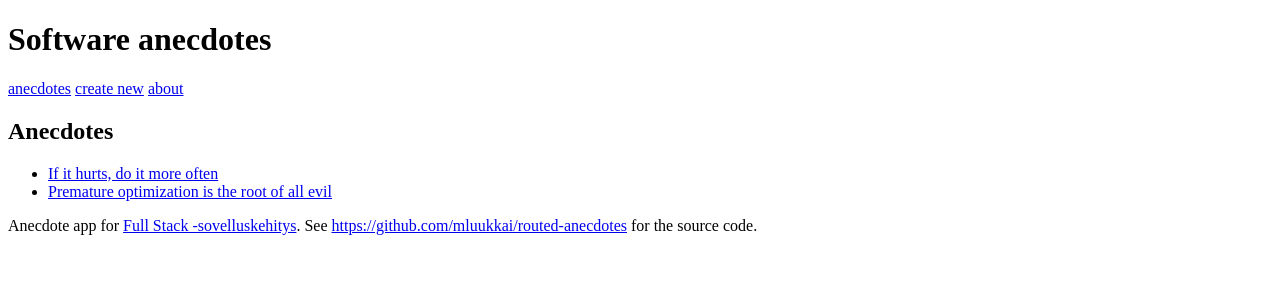
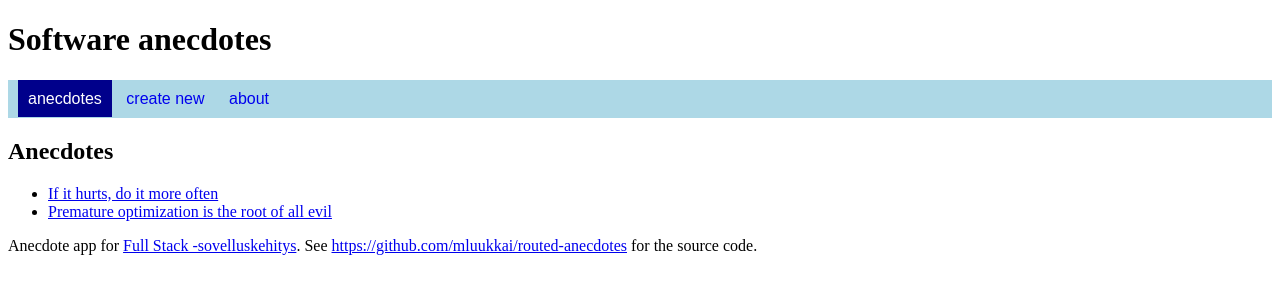
Before and after one commit to pekoe09/fullstack, a React (Create React App) app in the folder osa6_harj_16-23/: page / in a window 1280 px wide. Shown: the top 300 px of the page. Built offline with nearby package versions, Linux system fonts and the light colour scheme.

Commit message:
Tehtävä 6.20

```diff
--- a/osa6_harj_16-23/src/App.js
+++ b/osa6_harj_16-23/src/App.js
@@ -1,11 +1,29 @@
 import React from 'react'
-import { BrowserRouter as Router, Route, Link } from 'react-router-dom'
+import { BrowserRouter as Router, Route, Link, NavLink } from 'react-router-dom'
+
+const menuStyle = {
+  backgroundColor: 'lightblue',
+  padding: 10,
+  fontFamily: 'sans-serif'
+}
+
+const navStyle = {
+  textDecoration: 'none',
+  padding: 10
+}
+
+const activeNavStyle = {
+  backgroundColor: 'darkblue',
+  color: 'white',
+  textDecoration: 'none',
+  padding: 10
+}
 
 const Menu = () => (
-  <div>
-    <Link to='/'>anecdotes</Link>&nbsp;
-    <Link to='/create'>create new</Link>&nbsp;
-    <Link to='/about'>about</Link>&nbsp;
+  <div style={menuStyle}>
+    <NavLink exact style={navStyle} activeStyle={activeNavStyle} to='/'>anecdotes</NavLink>&nbsp;
+    <NavLink exact style={navStyle} activeStyle={activeNavStyle} to='/create'>create new</NavLink>&nbsp;
+    <NavLink exact style={navStyle} activeStyle={activeNavStyle} to='/about'>about</NavLink>&nbsp;
   </div>
 )
 
```
